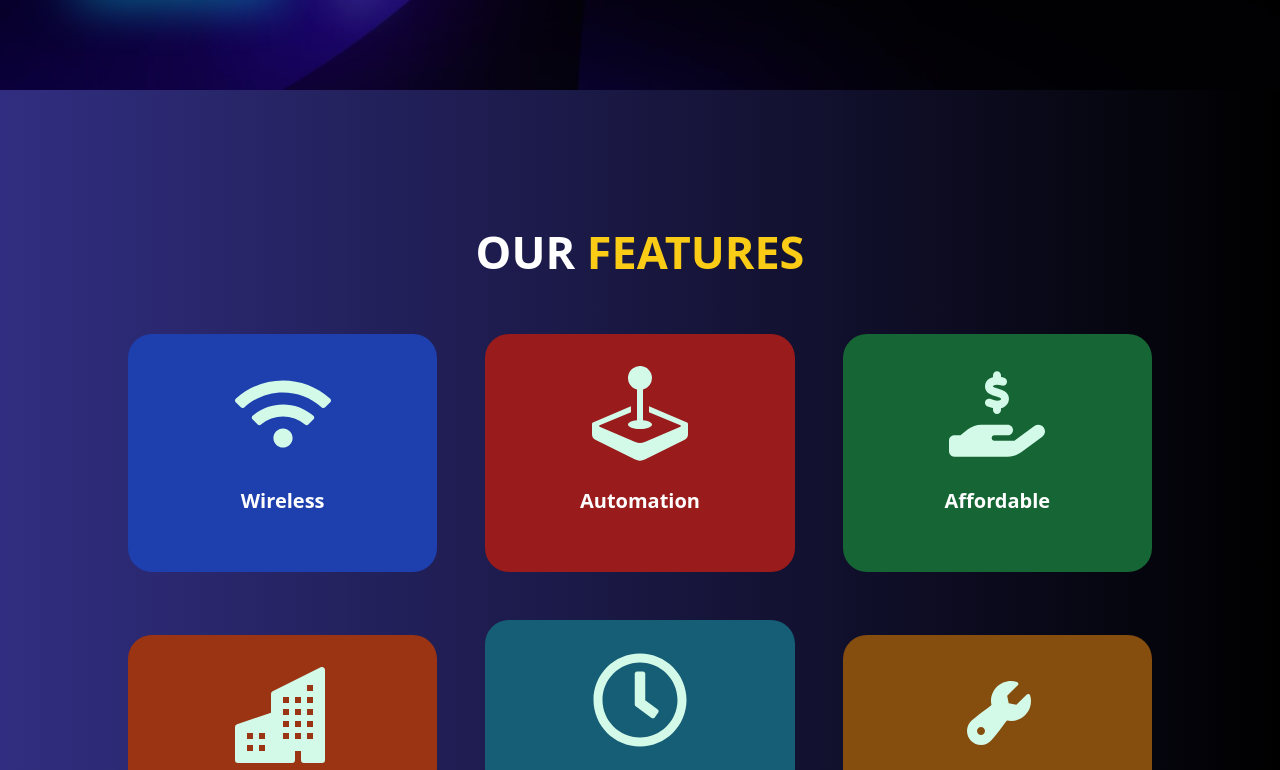
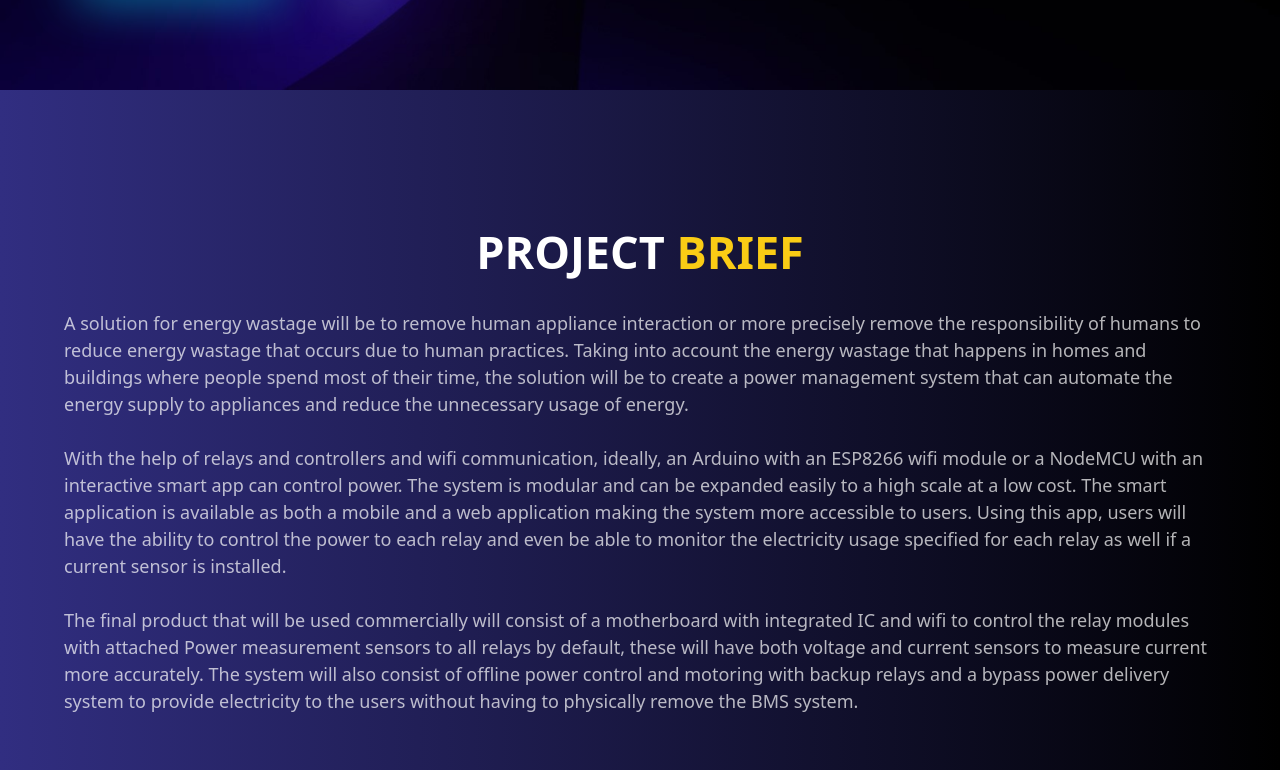
Before and after one commit to Iynguuuuu/Flexlight, a Next.js app: page / in a window 1280 px wide. Shown: the part 710-1480 px from the top of the page. Built offline with nearby package versions, Linux system fonts and the light colour scheme.

Commit message:
Added project brief page.

```diff
--- /dev/null
+++ b/components/Brief.tsx
@@ -0,0 +1,37 @@
+import React from 'react'
+
+const Brief = () => {
+    return (
+        <div className='bg-gradient-to-r from-indigo-900 to-black pt-[4rem] md:pt-[8rem] pb-[5rem] h-[100%] items-center width-[90%] mx-auto '>
+            <p className='heading'>
+                Project <span className='text-yellow-400'>Brief</span>
+            </p>
+
+            <p className='mt-[1.5rem] ml-[4rem] mr-[4rem] text-[18px] text-white opacity-70'>
+                A solution for energy wastage will be to remove human appliance interaction or more precisely
+                remove the responsibility of humans to reduce energy wastage that occurs due to human
+                practices. Taking into account the energy wastage that happens in homes and buildings
+                where people spend most of their time, the solution will
+                be to create a power management system that can automate the energy supply to appliances and
+                reduce the unnecessary usage of energy.
+                <br/><br />
+                With the help of relays and controllers and wifi communication, ideally, an Arduino with an
+                ESP8266 wifi module or a NodeMCU with an interactive smart app can control power. The
+                system is modular and can be expanded easily to a high scale at a low cost.
+                The smart application is available as both a mobile and a web application making the system more accessible to users.
+                Using this app, users will have the ability to control the power to each relay and even be able to
+                monitor the electricity usage specified for each relay as well if a current sensor is installed.
+                <br /><br />
+                The final product that will be used commercially will consist of a motherboard with integrated
+                IC and wifi to control the relay modules with attached Power measurement sensors to all relays
+                by default, these will have both voltage and current sensors to measure current more accurately.
+                The system will also consist of offline power control and motoring with backup relays and a
+                bypass power delivery system to provide electricity to the users without having to physically
+                remove the BMS system.
+            </p>
+
+        </div>
+    )
+}
+
+export default Brief
--- a/pages/index.tsx
+++ b/pages/index.tsx
@@ -5,6 +5,7 @@ import AboutUs from '@/components/AboutUs'
 import React, { useState } from 'react'
 import MobileNavBar from '@/components/MobileNavbar'
 import Footer from '@/components/Footer'
+import Brief from '@/components/Brief'
 
 
 
@@ -25,9 +26,9 @@ const Index = () => {
         <Homepage />
 
         <div className='relative z-[30]'>
-
+          <Brief />
           <Features />
-          <AboutUs/>
+          <AboutUs />
           <Footer />
         </div>
 
```
